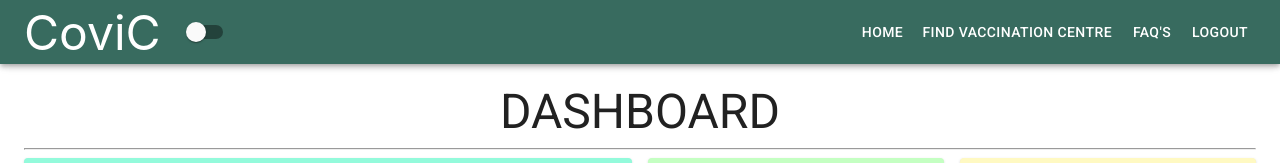
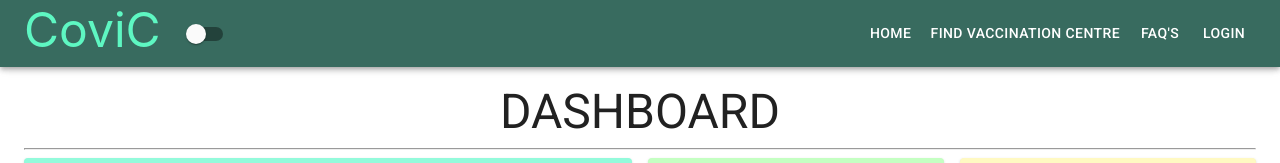
Before and after one commit to aknsal/Covid-Dashboard, a React (Create React App) app: page / in a window 1280 px wide. Shown: the top 163 px of the page. Built offline with nearby package versions, Linux system fonts and the light colour scheme; no server answers.

Commit message:
Resolve Logout button bug

```diff
--- a/src/App.js
+++ b/src/App.js
@@ -55,7 +55,6 @@ function App() {
     if (res) {
       setisLoggedin(true);
       setSocialMediaUser(res);
-      history.push("/");
     }
   };
 
@@ -68,7 +67,7 @@ function App() {
     logout();
     setisLoggedin(false);
     setSocialMediaUser({});
-    console.log("logged Out");
+    console.log("logged Out Social Media");
   };
 
   const logoutEmailAndPassword = () => {
--- a/src/components/layout.jsx
+++ b/src/components/layout.jsx
@@ -17,6 +17,9 @@ const useStyles = makeStyles((theme) => {
       cursor: "pointer",
       fontSize: "3rem",
       marginRight: "1rem",
+      marginBottom: theme.spacing(1),
+      textDecoration: "none",
+      color: "#5ef7c2",
     },
   };
 });
@@ -50,7 +53,9 @@ export default function Layout({
     <div>
       <AppBar style={{ backgroundColor: "#386b5f" }}>
         <Toolbar>
-          <a className={classes.brand}>CoviC</a>
+          <a href="/" className={classes.brand}>
+            CoviC
+          </a>
           <Switch checked={darkMode} onChange={darkModeSwitchHandler} />
 
           <Grid container justifyContent="flex-end" alignItems="center">
@@ -67,9 +72,9 @@ export default function Layout({
             <Grid item>
               <Button color="inherit">FAQ's</Button>
             </Grid>
-
+            {console.log(socialMediaUser, "Social media User")}
             <Grid item>
-              {isLoggedin || socialMediaUser ? (
+              {isLoggedin ? (
                 <Button
                   color="inherit"
                   onClick={
```
